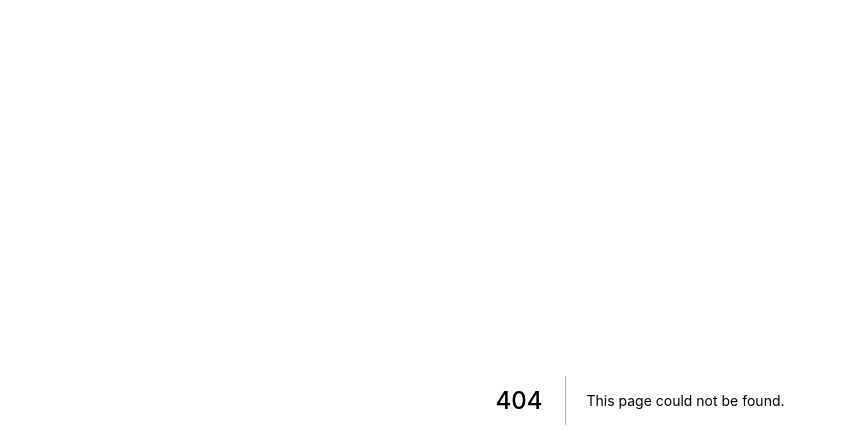
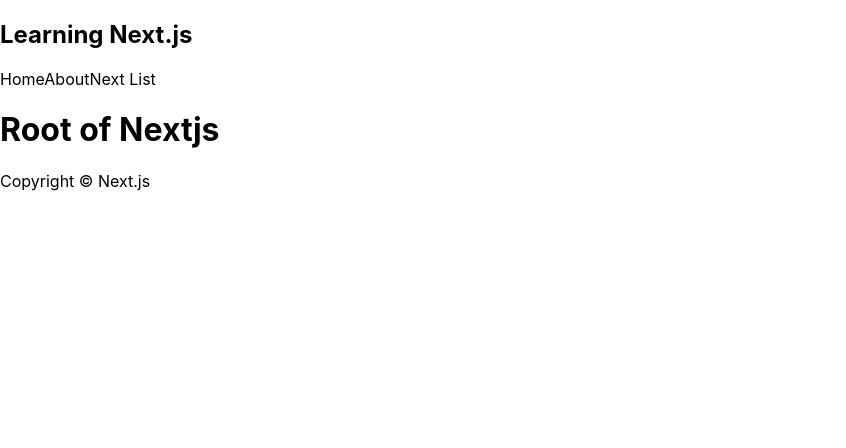
Before and after one commit to theiconik/learning-nextjs, a Next.js app: page /nextjs in a window 1280 px wide. Before the commit this address had no page. Shown: the top 448 px of the page, without its empty margins (0-846 px from the left). Built offline with nearby package versions, Linux system fonts and the light colour scheme.

Commit message:
Making components and Linking & Routing

```diff
--- /dev/null
+++ b/comps/Footer.js
@@ -0,0 +1,9 @@
+const Footer = () => {
+   return (
+      <div>
+         <p>Copyright © Next.js</p>
+      </div>
+    );
+}
+
+export default Footer;
--- /dev/null
+++ b/comps/Layout.js
@@ -0,0 +1,14 @@
+import Footer from "./Footer"
+import Navbar from "./Navbar"
+
+const Layout = ({ children }) => {
+   return (
+      <div className="content">
+         <Navbar />
+         {children}
+         <Footer />
+      </div>
+    );
+}
+
+export default Layout;
--- /dev/null
+++ b/comps/Navbar.js
@@ -0,0 +1,16 @@
+import Link from 'next/link'
+
+const Navbar = () => {
+   return (
+      <nav>
+         <div className="logo">
+            <h1>Learning Next.js</h1>
+         </div>
+         <Link href="/"><a>Home</a></Link>
+         <Link href="/about"><a>About</a></Link>
+         <Link href="/nextjs"><a>Next List</a></Link>
+      </nav>
+    );
+}
+
+export default Navbar;
--- a/pages/_app.js
+++ b/pages/_app.js
@@ -1,7 +1,12 @@
+import Layout from '../comps/Layout'
 import '../styles/globals.css'
 
 function MyApp({ Component, pageProps }) {
-  return <Component {...pageProps} />
+  return (
+    <Layout>
+      <Component {...pageProps} />
+    </Layout>
+  )
 }
 
 export default MyApp
--- /dev/null
+++ b/pages/nextjs/index.js
@@ -0,0 +1,9 @@
+const nextRoot = () => {
+   return (
+      <div>
+         <h1>Root of Nextjs</h1>
+      </div>
+    );
+}
+
+export default nextRoot;
```
Also changed, not shown: pages/about.js (added, +9 -0 lines), pages/index.js (+7 -59 lines).
